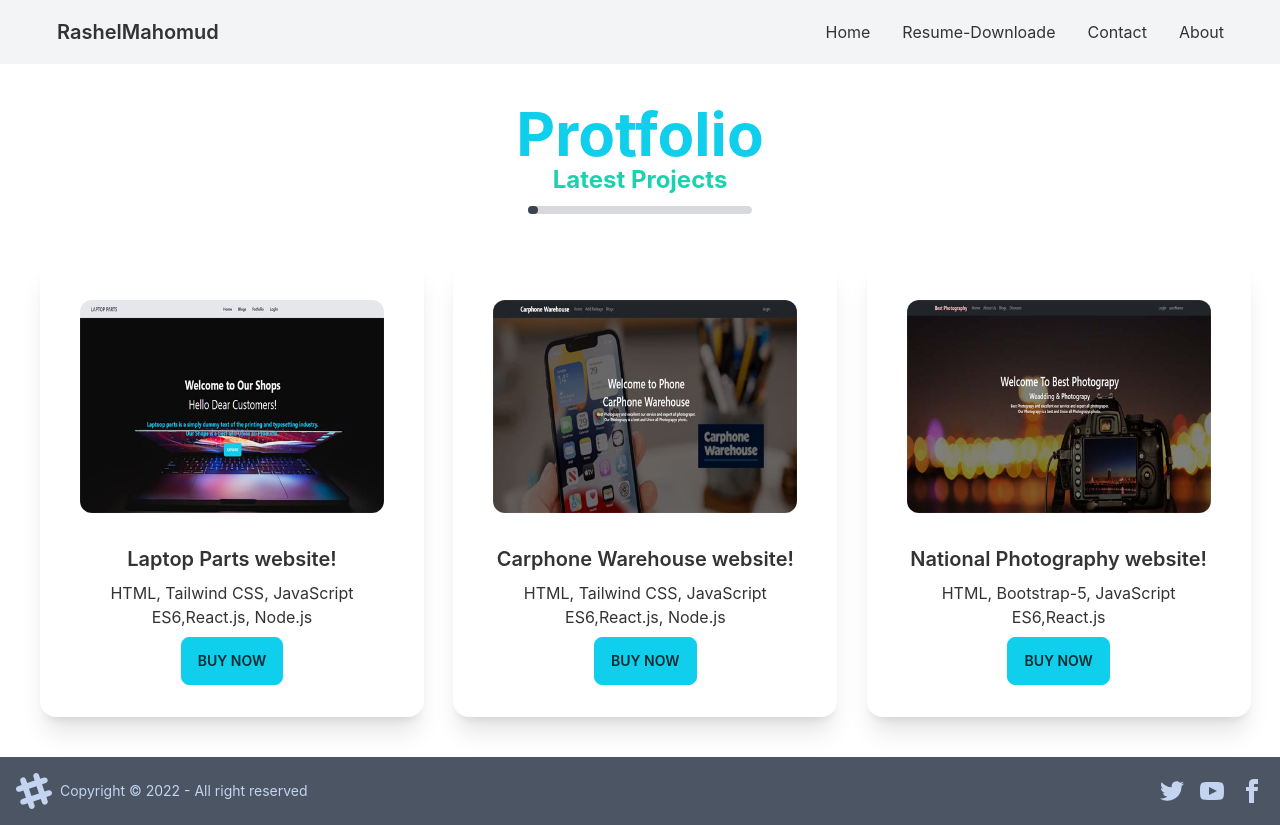
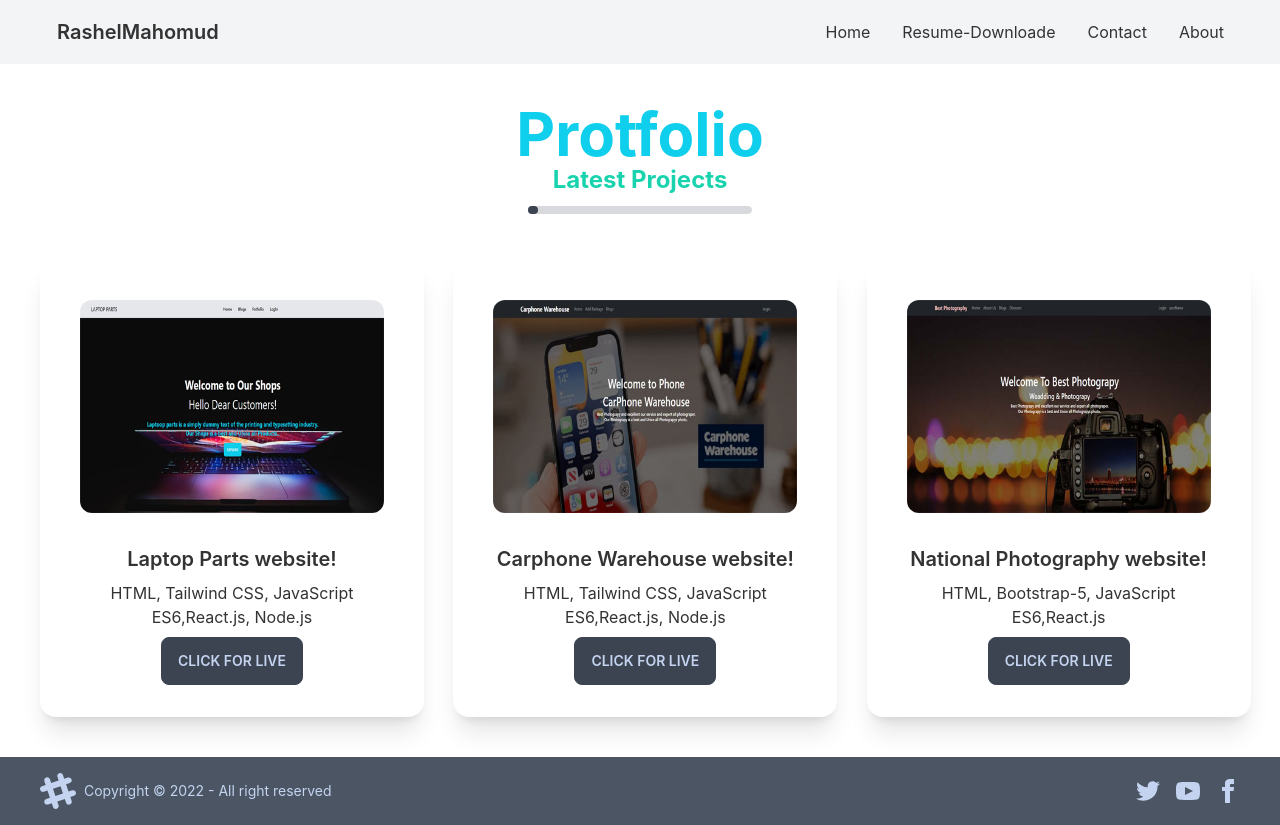
Before and after one commit to rashelmahomud/my-protfolio-website, a React (Create React App) app: page /protfolio in a window 1280 px wide. Built offline with nearby package versions, Linux system fonts and the light colour scheme.

Commit message:
added editing

```diff
--- a/src/Compornents/Home/Footer.js
+++ b/src/Compornents/Home/Footer.js
@@ -3,7 +3,7 @@ import React from 'react';
 const Footer = () => {
     return (
         <div>
-            <footer class="footer items-center p-4 bg-gray-600 text-neutral-content">
+            <footer class="footer items-center p-4 bg-gray-600 text-neutral-content px-10">
                 <div class="items-center grid-flow-col">
                     <svg width="36" height="36" viewBox="0 0 24 24" xmlns="http://www.w3.org/2000/svg" fill-rule="evenodd" clip-rule="evenodd" class="fill-current"><path d="M22.672 15.226l-2.432.811.841 2.515c.33 1.019-.209 2.127-1.23 2.456-1.15.325-2.148-.321-2.463-1.226l-.84-2.518-5.013 1.677.84 2.517c.391 1.203-.434 2.542-1.831 2.542-.88 0-1.601-.564-1.86-1.314l-.842-2.516-2.431.809c-1.135.328-2.145-.317-2.463-1.229-.329-1.018.211-2.127 1.231-2.456l2.432-.809-1.621-4.823-2.432.808c-1.355.384-2.558-.59-2.558-1.839 0-.817.509-1.582 1.327-1.846l2.433-.809-.842-2.515c-.33-1.02.211-2.129 1.232-2.458 1.02-.329 2.13.209 2.461 1.229l.842 2.515 5.011-1.677-.839-2.517c-.403-1.238.484-2.553 1.843-2.553.819 0 1.585.509 1.85 1.326l.841 2.517 2.431-.81c1.02-.33 2.131.211 2.461 1.229.332 1.018-.21 2.126-1.23 2.456l-2.433.809 1.622 4.823 2.433-.809c1.242-.401 2.557.484 2.557 1.838 0 .819-.51 1.583-1.328 1.847m-8.992-6.428l-5.01 1.675 1.619 4.828 5.011-1.674-1.62-4.829z"></path></svg>
                     <p>Copyright © 2022 - All right reserved</p>
--- a/src/Compornents/Protfolio/Protfolio.js
+++ b/src/Compornents/Protfolio/Protfolio.js
@@ -22,7 +22,8 @@ const Protfolio = () => {
                         <h2 class="card-title">Laptop Parts website!</h2>
                         <p>HTML, Tailwind CSS, JavaScript ES6,React.js, Node.js</p>
                         <div class="card-actions">
-                            <button class="btn btn-primary">Buy Now</button>
+                            {/* <button class="btn btn-primary">Buy Now</button> */}
+                            <a className='btn' target="_blank" href="https://laptop-pats.web.app/">Click For Live</a>
                         </div>
                     </div>
                 </div>
@@ -35,7 +36,7 @@ const Protfolio = () => {
                         <h2 class="card-title">Carphone Warehouse website!</h2>
                         <p>HTML, Tailwind CSS, JavaScript ES6,React.js, Node.js</p>
                         <div class="card-actions">
-                            <button class="btn btn-primary">Buy Now</button>
+                            <a className='btn' target="_blank" href="https://carphone-warehouse-d843f.web.app/">Click For Live</a>
                         </div>
                     </div>
                 </div>
@@ -48,7 +49,7 @@ const Protfolio = () => {
                         <p>HTML, Bootstrap-5, JavaScript ES6,React.js</p>
                         <div class="card-actions">
 
-                            <button class="btn btn-primary">Buy Now</button>
+                            <a className='btn' target="_blank" href="https://best-photography-19d6d.web.app/">Click For Live</a>
                         </div>
                     </div>
                 </div>
```
